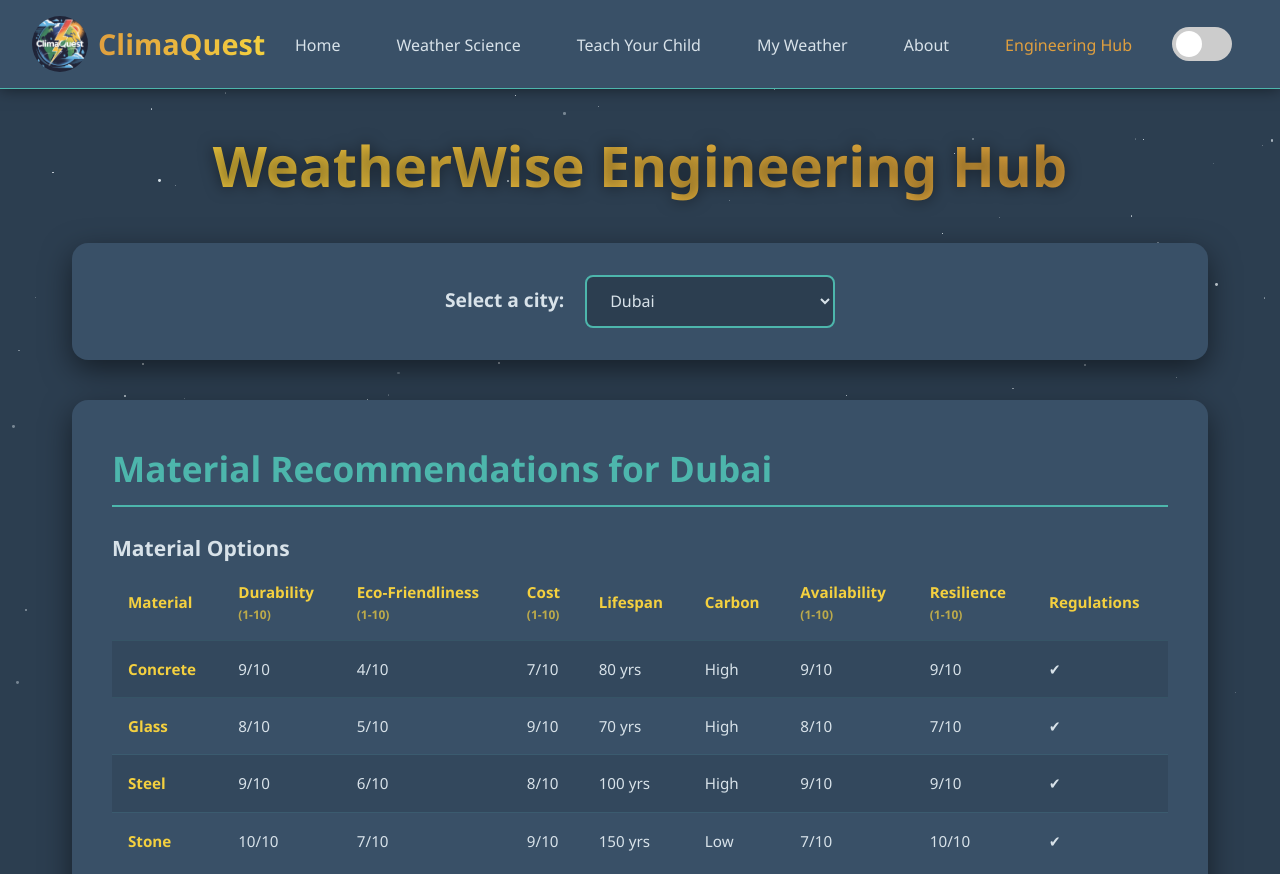
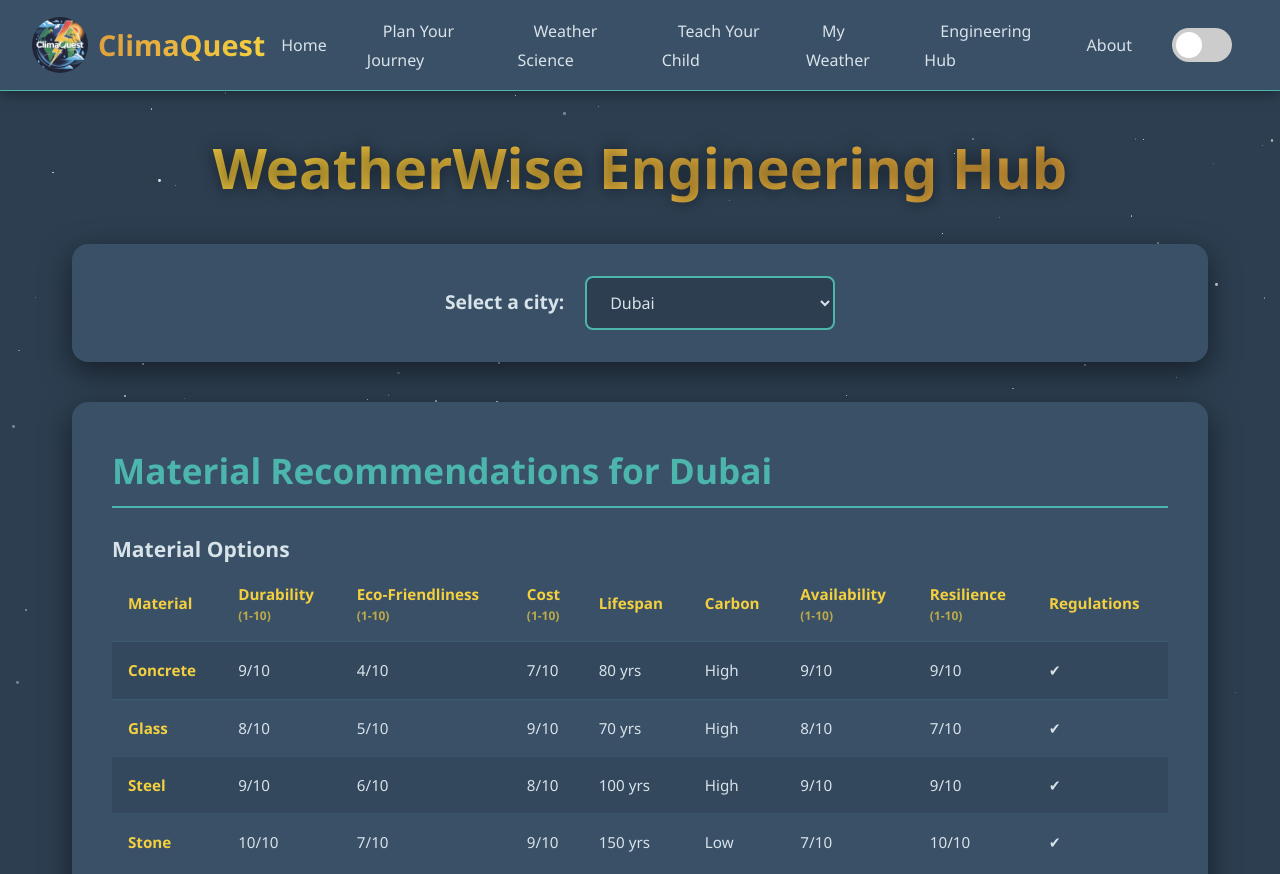
Before and after one commit to Mariam-Sameh17/ClimaQuest, a plain HTML site: page EngineeringHub.html in a window 1280 px wide. Shown: the top 874 px of the page. Drawn offline with nearby package versions, Linux system fonts and the light colour scheme.

Commit message:
Update EngineeringHub.html

```diff
--- a/EngineeringHub.html
+++ b/EngineeringHub.html
@@ -314,11 +314,12 @@
       <nav>
         <ul>
           <li><a href="index.html">Home</a></li>
+           <li><a href="ExploreWeather.html">Plan Your Journey</a></li>
           <li><a href="WeatherSience.html">Weather Science</a></li>
           <li><a href="TeachYourChild.html">Teach Your Child</a></li>
           <li><a href="MyWeather.html">My Weather</a></li>
+          <li><a href="EngineeringHub.html" >Engineering Hub</a></li>
           <li><a href="About.html">About</a></li>
-          <li><a href="EngineeringHub.html" class="active">Engineering Hub</a></li>
           <li>
             <div class="theme-switch-wrapper">
               <label class="theme-switch" for="checkbox">
```
